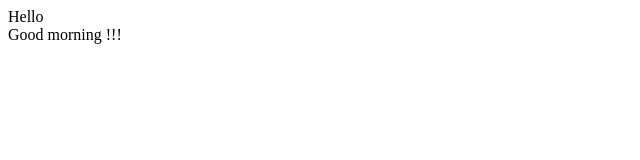
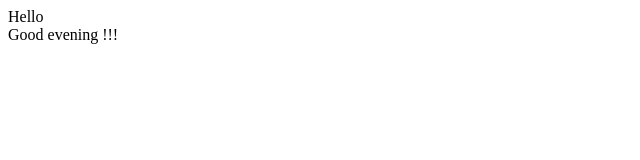
Before and after one commit to gupta-shatakshi/git-demo, a plain HTML site: page index.html in a window 1280 px wide. Shown: the full height of the page, 0-640 px from the left. Drawn offline with Linux system fonts and the light colour scheme.

Commit message:
changed to evening

```diff
--- a/index.html
+++ b/index.html
@@ -8,7 +8,7 @@
 </head>
 <body>
     <div>Hello </div>
-    <div>Good morning !!!</div>
+    <div>Good evening !!!</div>
 
 </body>
 </html>
```
